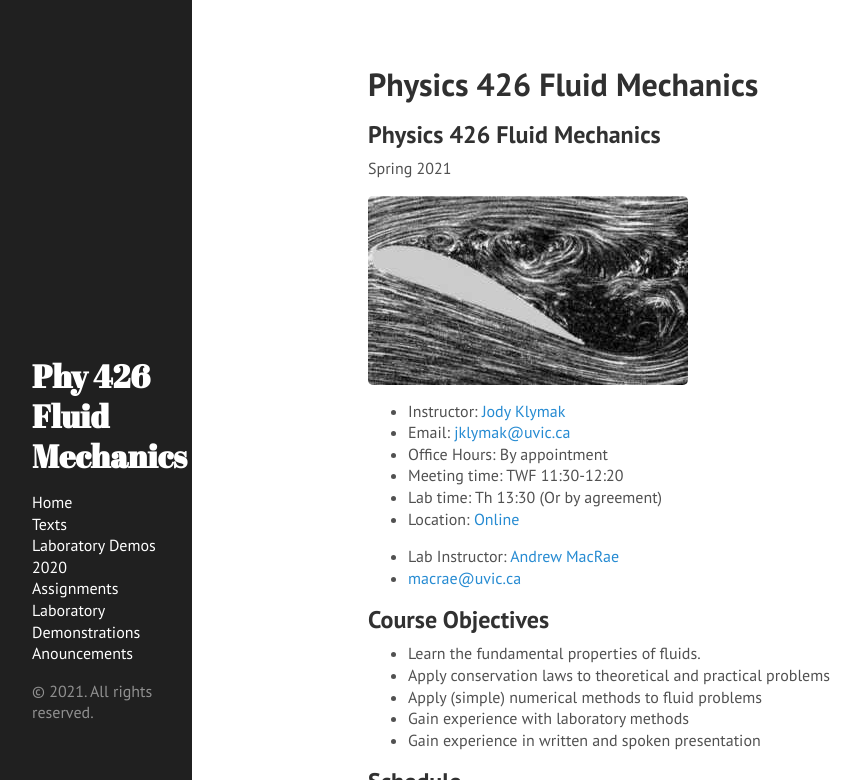
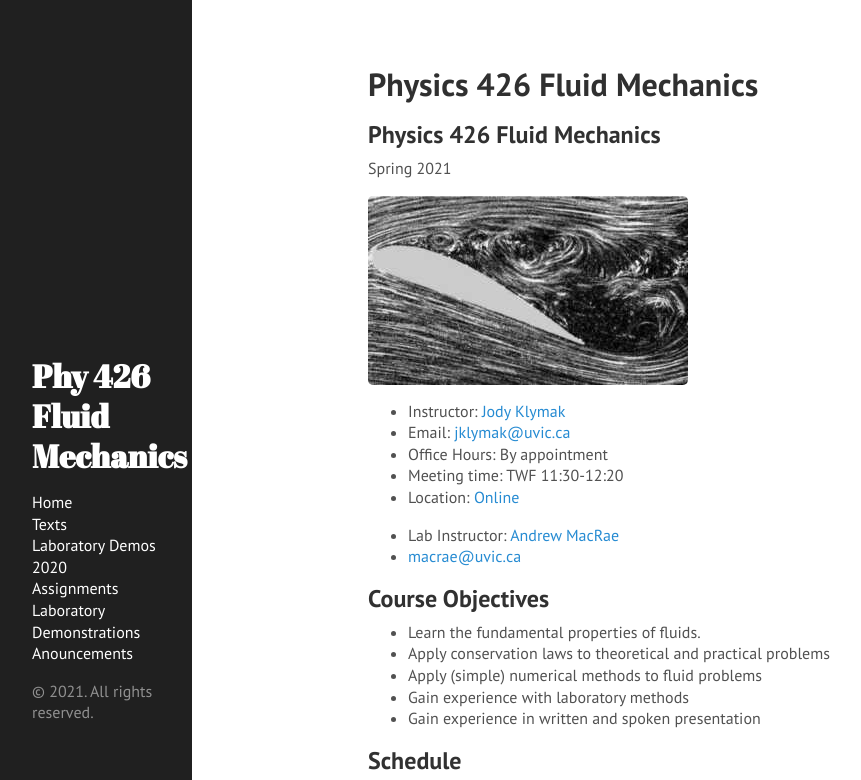
Before and after one commit to jklymak/Phy426, a Jekyll site: the page built from docs/index.md, in a window 1280 px wide and 900 px high, cut to the strip 0-780 px from the top of the window. Shown: the whole strip, without its empty margins (0-861 px from the left). Built offline with Jekyll 4.4.1, drawn with Linux system fonts in a browser that asks for light colours.

Commit message:
FIX dates

```diff
--- a/docs/index.md
+++ b/docs/index.md
@@ -13,7 +13,6 @@ Spring 2021
   - Email: [jklymak@uvic.ca](mailto:jklymak@uvic.ca)
   - Office Hours: By appointment
   - Meeting time:  TWF 11:30-12:20
-  - Lab time:  Th 13:30 (Or by agreement)
   - Location:  [Online](https://bright.uvic.ca)
 
   - Lab Instructor: [Andrew MacRae](http://web.uvic.ca/~macrae/)
```
